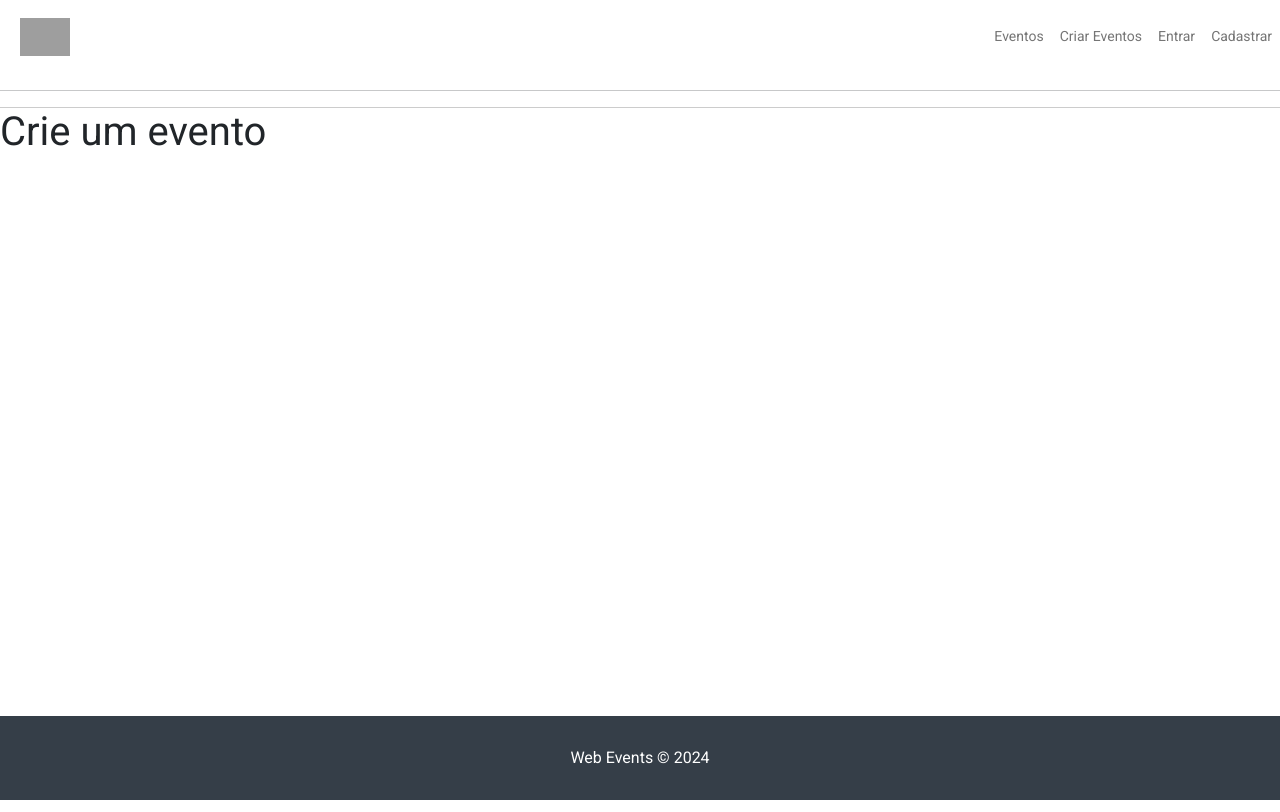
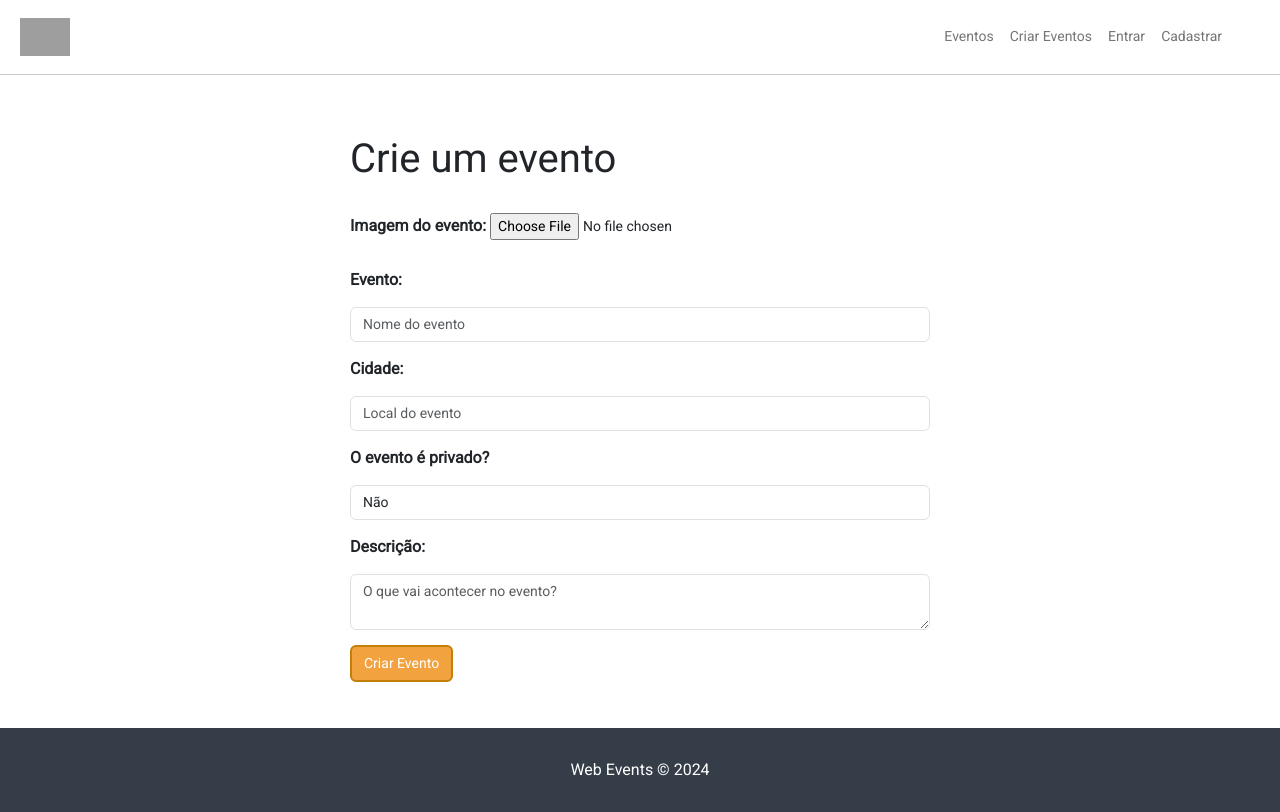
Before and after one commit to dayvison06/webevents, a Laravel app: page /eventos/criar in a window 1280 px wide. Run offline with Laravel 12, Linux system fonts and the light colour scheme; grey boxes are pictures that could not be loaded.

Commit message:
Criado a pagina de criar eventos, melhorado o CSS

```diff
--- a/app/Http/Controllers/EventController.php
+++ b/app/Http/Controllers/EventController.php
@@ -20,4 +20,34 @@ public function index(){
 public function create(){
     return view('eventos.criar');
 }
+
+public function store(Request $request){
+    $evento = new Evento;
+
+    $evento->title = $request->title;
+    $evento->city = $request->city;
+    $evento->private = $request->private;
+    $evento->description = $request->description;
+
+    //image upload
+    if($request-> hasFile('image') && $request->file('image')->isValid()){
+        $requestImage = $request->image;
+
+        $extension = $requestImage->extension();
+
+        $imageName = md5($requestImage->getClientOriginalName().strtotime("now")).".".$extension;
+
+        $requestImage->move(public_path('img/eventos'), $imageName);
+
+        $evento->image = $imageName;
+    }else{
+
+        $evento->image = 'placeholder-image.svg';
+    }
+
+    $evento->save();
+
+    return redirect('/')->with('msg','Evento criado com sucesso!');
 }
+
+}
--- a/public/css/styles.css
+++ b/public/css/styles.css
@@ -33,6 +33,16 @@ header{
     border-color: #c28008;
 }
 
+.msg{
+    background-color: #d4eDda;
+    color: #155724;
+    border: 1px solid #c3e6cb;
+    width: 100%;
+    margin-bottom: 0;
+    text-align: center;
+    padding: 10px;
+}
+
 /* Navbar */
 
 #navbar img {
@@ -44,6 +54,7 @@ header{
     justify-content: space-between;
     background-color: #ffff;
     padding: 5px 0;
+    margin-right: 50px;
 }
 
 #navbar a{
@@ -93,7 +104,7 @@ header{
     margin-bottom: 30px;
 }
 
-#card-container{
+#cards-container{
     display: flex;
 }
 
@@ -102,11 +113,11 @@ header{
 }
 
 #events-container .card{
-    flex: 1 1 0;
+    flex: 1 1 24%;
     max-width: 25%;
     border-radius: 10px;
     padding: 0;
-    margin: 5px;
+    margin: .5%;
 }
 
 #events-container img{
@@ -142,3 +153,32 @@ footer{
 footer p{
     margin-bottom: 0;
 }
+
+/* Form layout */
+
+.form-group{
+    margin-bottom: 15px;
+}
+
+.form-group label{
+    margin-bottom: 15px;
+}
+
+/* Evento create pagina */
+
+#event-create-container{
+    padding: 30px
+}
+
+#event-create-container label{
+    font-weight: bold;
+}
+
+#event-create-container input, #event-create-container select, #event-create-container textarea{
+    font-size: 14px;
+}
+
+#event-create-container h1{
+    margin-top: 30px;
+    margin-bottom: 30px;
+}
--- a/resources/views/eventos/criar.blade.php
+++ b/resources/views/eventos/criar.blade.php
@@ -4,6 +4,35 @@
 
 @section('content')
 
-<h1>Crie um evento</h1>
+    <div id="event-create-container" class="col-md-6 offset-md-3">
+        <h1>Crie um evento</h1>
+        <form action="/eventos" method="POST" enctype="multipart/form-data">
+            @csrf
+            <div class="form-group">
+                <label for="image">Imagem do evento:</label>
+                <input type="file" id="image" name="image" class="form-control-file">
+            </div>
+            <div class="form-group">
+                <label for="title">Evento:</label>
+                <input type="text" class="form-control" id="title" name="title" placeholder="Nome do evento">
+            </div>
+            <div class="form-group">
+                <label for="title">Cidade:</label>
+                <input type="text" class="form-control" id="city" name="city" placeholder="Local do evento">
+            </div>
+            <div class="form-group">
+                <label for="title">O evento é privado?</label>
+                <select name="private" class="form-control" id="private">
+                    <option value="0">Não</option>
+                    <option value="1">Sim</option>
+                </select>
+            </div>
+            <div class="form-group">
+                <label for="title">Descrição:</label>
+                <textarea name="description" id="description" class="form-control" placeholder="O que vai acontecer no evento?"></textarea>
+            </div>
+            <input type="submit" class="btn btn-primary" value="Criar Evento">
+        </form>
+    </div>
 
 @endsection
--- a/resources/views/home.blade.php
+++ b/resources/views/home.blade.php
@@ -18,7 +18,7 @@
                 {{-- Exibe os eventos diretamente do banco de dados através do foreach --}}
                 @foreach ($eventos as $evento)
                     <div class="card col-md-3">
-                        <img src="/img/placeholder-image.svg" alt="{{ $evento->title }}">
+                        <img src="/img/eventos/{{ $evento->image }}" alt="{{ $evento->title }}">
                         <div class="card-body">
                             <p class="card-date">10/09/2024</p>
                             <h5 class="card-title">{{ $evento->title }}</h5>
--- a/resources/views/layouts/main.blade.php
+++ b/resources/views/layouts/main.blade.php
@@ -42,10 +42,20 @@
                 </ul>
             </div>
         </nav>
-        <hr>
+
     </header>
-
-    @yield('content')
+    <main>
+        <div class="container-fluid">
+            <div class="row">
+                @if (@session('msg'))
+                    <p class="msg">
+                        {{ session('msg') }}
+                    </p>
+                @endif
+                @yield('content')
+            </div>
+        </div>
+    </main>
     <footer>
         <p>Web Events &copy; 2024</p>
     </footer>
@@ -53,5 +63,4 @@
     <script nomodule src="https://unpkg.com/ionicons@7.1.0/dist/ionicons/ionicons.js"></script>
 </body>
 
-
 </html>
--- a/routes/web.php
+++ b/routes/web.php
@@ -4,25 +4,9 @@ use Illuminate\Support\Facades\Route;
 use App\Http\Controllers\EventController;
 
 Route::get('/', [EventController::class, 'index']);
-
 Route::get('/eventos/criar', [EventController::class, 'create']);
+Route::post('/eventos', [EventController::class, 'store']);
 
 Route::get('/sobre', function(){
-
-    $nome = 'Dayvison';
-
-    return view ('sobre', ['nome'=>$nome]);
+    return view ('sobre');
 });
-
-
-Route::get('/produtos', function(){
-
-    $busca = request('search');
-
-    return view ('produtos',['busca' => $busca]);
-});
-
-// Rota produtos espera receber um ID
-Route::get('/produtos/{id?}', function($id){
-    return view ('produto', ['id' => $id]);
-});
```
Also changed, not shown: database/migrations/2024_06_20_165452_create_events_table.php, public/img/eventos/421232b810dc569ed8bfb3325d59cab1.png (added), public/img/eventos/6dff50bf6312824a76e46300a76c1789.png (added), public/img/eventos/81e17a645850e88c935f9515ba873daa.png (added), public/img/eventos/placeholder-image.svg (renamed from public/img/placeholder-image.svg).
